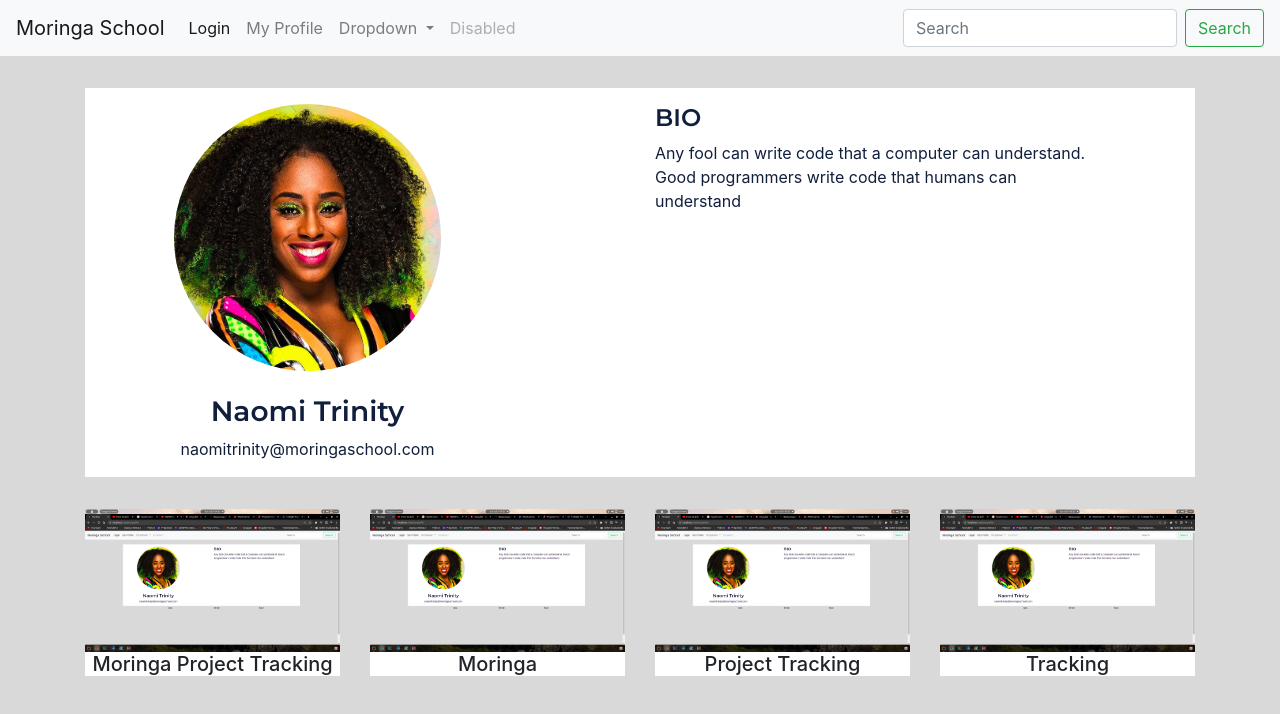
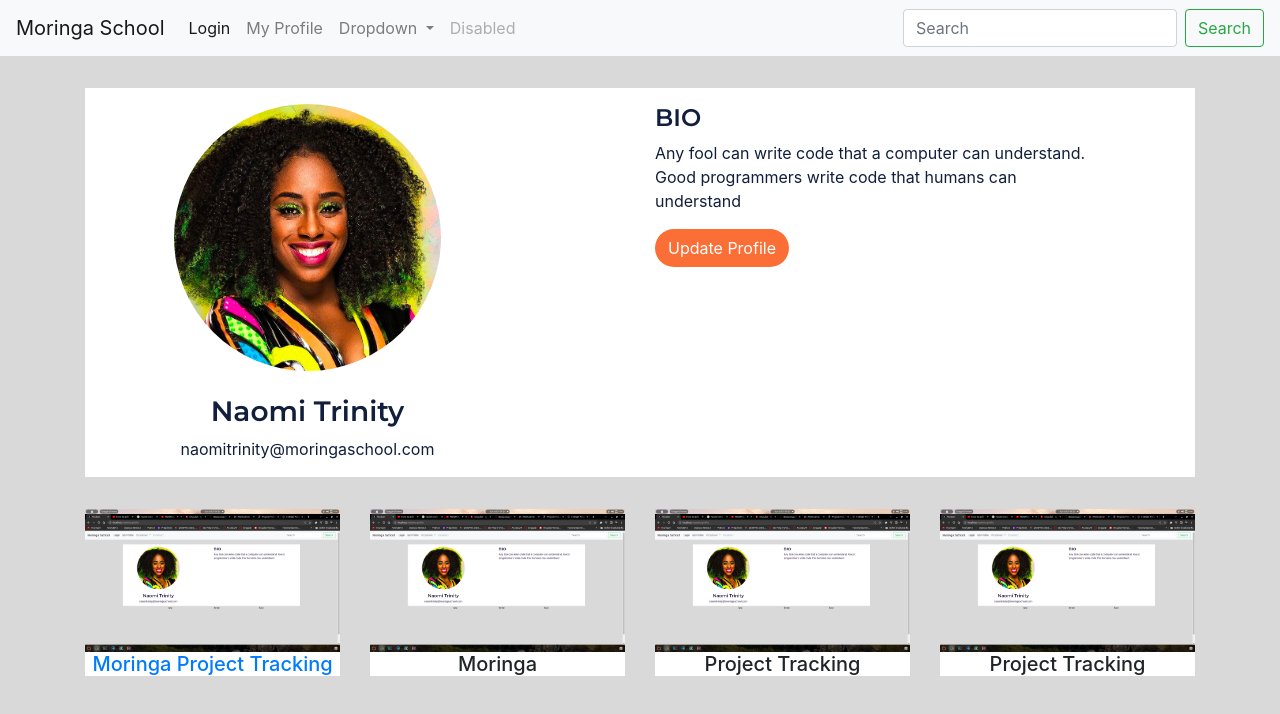
Before and after one commit to AjedidahMwanzia/Projects-tracking, an Angular app in the folder Front-end/Tracker/: page /my-profile in a window 1280 px wide. Shown: the top 714 px of the page. Built offline with nearby package versions, Linux system fonts and the light colour scheme.

Commit message:
ft:add user profile update button

```diff
--- a/Front-end/Tracker/src/app/app-routing.module.ts
+++ b/Front-end/Tracker/src/app/app-routing.module.ts
@@ -1,11 +1,13 @@
 import { NgModule } from '@angular/core';
 import { RouterModule, Routes } from '@angular/router';
 import { LoginComponent } from './users/login/login.component';
+import { UpdateProfileComponent } from './users/update-profile/update-profile.component';
 import { UserProfileComponent } from './users/user-profile/user-profile.component';
 
 const routes: Routes = [
   {path:'login', component:LoginComponent},
-  {path:'my-profile',component:UserProfileComponent}
+  {path:'my-profile',component:UserProfileComponent},
+  {path:'update-profile',component:UpdateProfileComponent}
 ];
 
 @NgModule({
--- a/Front-end/Tracker/src/app/app.module.ts
+++ b/Front-end/Tracker/src/app/app.module.ts
@@ -5,6 +5,7 @@ import { AppRoutingModule,routingComponents } from './app-routing.module';
 import { AppComponent } from './app.component';
 import { NavbarComponent } from './main/navbar/navbar.component';
 import { UserProfileComponent } from './users/user-profile/user-profile.component';
+import { UpdateProfileComponent } from './users/update-profile/update-profile.component';
 //import { LoginComponent } from './users/login/login.component';
 
 @NgModule({
@@ -12,7 +13,8 @@ import { UserProfileComponent } from './users/user-profile/user-profile.componen
     AppComponent,
     routingComponents,
     NavbarComponent,
-    UserProfileComponent
+    UserProfileComponent,
+    UpdateProfileComponent
   ],
   imports: [
     BrowserModule,
--- /dev/null
+++ b/Front-end/Tracker/src/app/users/update-profile/update-profile.component.html
@@ -0,0 +1,3 @@
+<body>
+    <h2 class="text-center" >Update Your Profile Here</h2>
+</body>
--- /dev/null
+++ b/Front-end/Tracker/src/app/users/update-profile/update-profile.component.ts
@@ -0,0 +1,15 @@
+import { Component, OnInit } from '@angular/core';
+
+@Component({
+  selector: 'app-update-profile',
+  templateUrl: './update-profile.component.html',
+  styleUrls: ['./update-profile.component.css']
+})
+export class UpdateProfileComponent implements OnInit {
+
+  constructor() { }
+
+  ngOnInit(): void {
+  }
+
+}
--- a/Front-end/Tracker/src/app/users/user-profile/user-profile.component.css
+++ b/Front-end/Tracker/src/app/users/user-profile/user-profile.component.css
@@ -17,3 +17,8 @@ body{
     background-color: white;
 
 }
+.btn-orange{
+    background-color: #FB6F36;
+    color: #ffff;
+    border-radius: 40px;
+}
--- a/Front-end/Tracker/src/app/users/user-profile/user-profile.component.html
+++ b/Front-end/Tracker/src/app/users/user-profile/user-profile.component.html
@@ -14,6 +14,7 @@
             <div class="col-lg-5 col-md-5 col-sm-12 mt-3">
                 <h4 class="h-font-semibold">BIO</h4>
                 <p class="p-description">Any fool can write code that a computer can understand. Good programmers write code that humans can understand</p>
+                <a href="" routerLink="/update-profile" ><button class="btn  btn-orange">Update Profile</button></a>
             </div>
             <div class="col-lg-1 col-md-1 col-sm-0"></div>
         </div>
@@ -25,7 +26,7 @@
                 <div class="col-lg-3 col-md-3 col-sm-12 mt-3">
                     <div class="uploaded-project">
                         <img src="assets/images/project1.png" alt="projectscreenshot" width="100%">
-                        <h5 class="text-center project-name">Moringa Project Tracking</h5>
+                        <a href=""><h5 class="text-center project-name">Moringa Project Tracking</h5></a>
                     </div>
                 </div>
                 <!--loop card end-->
@@ -40,8 +41,9 @@
                 </div></div>
                 <div class="col-lg-3 col-md-3 col-sm-12 mt-3"><div class="uploaded-project">
                     <img src="assets/images/project1.png" alt="projectscreenshot" width="100%">
-                    <h5 class="text-center project-name"> Tracking</h5>
+                    <h5 class="text-center project-name">Project Tracking</h5>
                 </div></div>
+
                 <!--place holders end (delete them)-->
             </div>
         </div>
```
Also changed, not shown: Front-end/Tracker/src/app/users/update-profile/update-profile.component.css (added), 1 other file (tests, documents, lock files or other folders).
